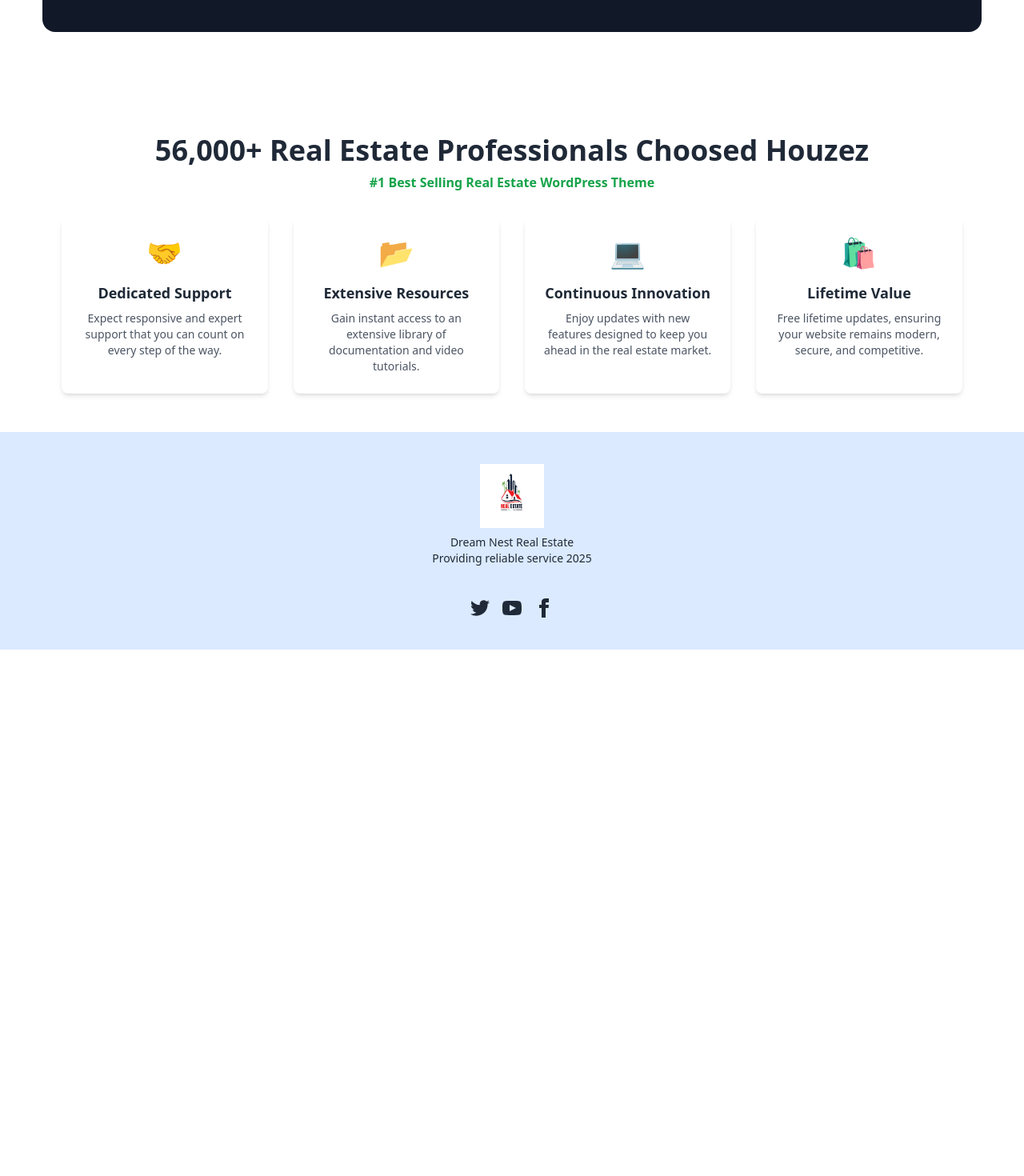
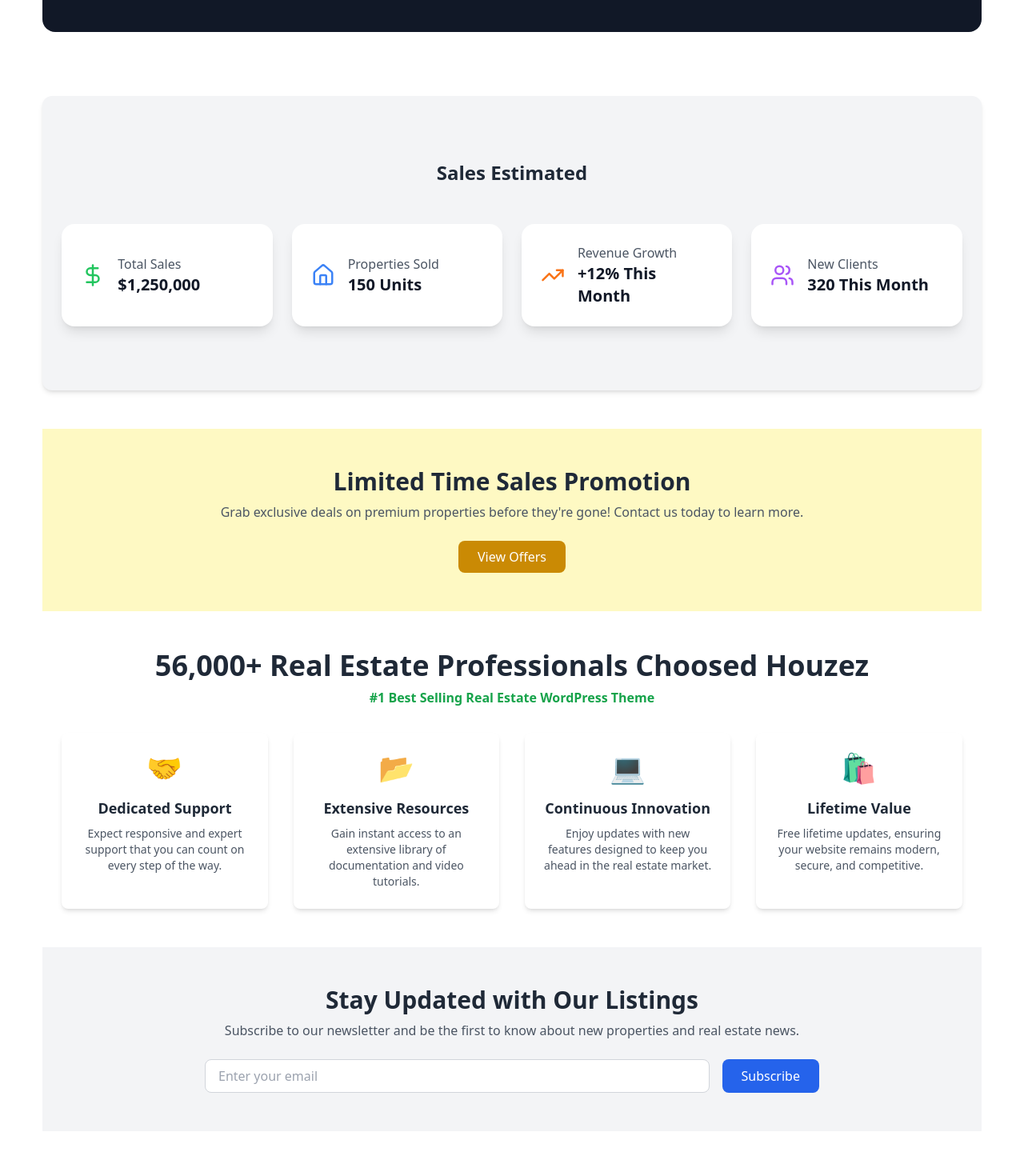
Before and after one commit to nure-alam-riyal/Real-State-Management-Client-Side, a React (Vite) app: page / in a window 1280 px wide. Shown: the part 2620-4090 px from the top of the page at 80% size. Before the commit the page ends 3432 px from the top, so only its background shows below. Built offline with nearby package versions, Linux system fonts and the light colour scheme; no server answers; sample sign-in values are in the browser's storage.

Commit message:
home page same section added

```diff
--- a/package.json
+++ b/package.json
@@ -17,9 +17,11 @@
     "axios": "^1.7.9",
     "date-fns": "^4.1.0",
     "firebase": "^11.1.0",
+    "framer-motion": "^12.4.4",
     "helmet": "^8.0.0",
     "localforage": "^1.10.0",
     "lottie-react": "^2.4.0",
+    "lucide-react": "^0.475.0",
     "match-sorter": "^8.0.0",
     "react": "^18.3.1",
     "react-dom": "^18.3.1",
--- /dev/null
+++ b/src/Components/HomeComponents/Newsletter.jsx
@@ -0,0 +1,35 @@
+
+
+const Newsletter = () => {
+    return (
+        <div className="mb-20">
+
+
+    <section className="bg-gray-100 py-12 px-6 md:px-12 lg:px-24">
+      <div className="max-w-3xl mx-auto text-center">
+        <h2 className="text-3xl font-bold text-gray-800">Stay Updated with Our Listings</h2>
+        <p className="text-gray-600 mt-2">
+          Subscribe to our newsletter and be the first to know about new properties and real estate news.
+        </p>
+        <form className="mt-6 flex flex-col md:flex-row gap-4">
+          <input
+            type="email"
+            placeholder="Enter your email"
+            className="w-full px-4 py-2 border border-gray-300 rounded-lg focus:outline-none focus:ring-2 focus:ring-blue-500"
+          />
+          <button
+            type="submit"
+            className="bg-blue-600 text-white px-6 py-2 rounded-lg hover:bg-blue-700 transition"
+          >
+            Subscribe
+          </button>
+        </form>
+      </div>
+    </section>
+
+
+        </div>
+    );
+};
+
+export default Newsletter;
--- /dev/null
+++ b/src/Components/HomeComponents/SalesEstimated.jsx
@@ -0,0 +1,57 @@
+
+import { DollarSign, TrendingUp, Home, Users } from "lucide-react";
+import { motion } from "framer-motion";
+
+const salesData = [
+  {
+    id: 1,
+    title: "Total Sales",
+    amount: "$1,250,000",
+    icon: <DollarSign className="text-green-500" size={30} />,
+  },
+  {
+    id: 2,
+    title: "Properties Sold",
+    amount: "150 Units",
+    icon: <Home className="text-blue-500" size={30} />,
+  },
+  {
+    id: 3,
+    title: "Revenue Growth",
+    amount: "+12% This Month",
+    icon: <TrendingUp className="text-orange-500" size={30} />,
+  },
+  {
+    id: 4,
+    title: "New Clients",
+    amount: "320 This Month",
+    icon: <Users className="text-purple-500" size={30} />,
+  },
+];
+
+export default function SalesEstimated() {
+  return (
+    <div className="p-6 bg-gray-100 py-20 rounded-xl shadow-md w-full  mx-auto">
+      <h2 className="text-2xl  font-semibold text-gray-800 mb-12 text-center">
+        Sales Estimated
+      </h2>
+      <div className="grid grid-cols-1 sm:grid-cols-2 lg:grid-cols-4 gap-6">
+        {salesData.map((data) => (
+          <motion.div
+            key={data.id}
+            whileHover={{ scale: 1.05 }}
+            className="flex justify-center"
+          >
+            <div className="w-full max-w-sm p-6 flex items-center gap-4 bg-white rounded-2xl shadow-lg">
+              {data.icon}
+              <div className="p-0">
+                <p className="text-gray-600">{data.title}</p>
+                <h3 className="text-xl font-bold text-gray-900">{data.amount}</h3>
+              </div>
+            </div>
+          </motion.div>
+        ))}
+      </div>
+    </div>
+  );
+}
--- /dev/null
+++ b/src/Components/HomeComponents/SalesPromotion.jsx
@@ -0,0 +1,20 @@
+import { Link } from "react-router-dom";
+
+
+const SalesPromotion = () => {
+    return (
+        <section className="bg-yellow-100 py-12 px-6 md:px-12 lg:px-24 mt-12">
+        <div className="max-w-3xl mx-auto text-center">
+          <h2 className="text-3xl font-bold text-gray-800">Limited Time Sales Promotion</h2>
+          <p className="text-gray-600 mt-2">
+            Grab exclusive deals on premium properties before they're gone! Contact us today to learn more.
+          </p>
+         <Link to='/allProperties'> <button className="mt-6 bg-yellow-600 text-white px-6 py-2 rounded-lg hover:bg-yellow-700 transition">
+            View Offers
+          </button></Link>
+        </div>
+      </section>
+    );
+};
+
+export default SalesPromotion;
--- a/src/Components/Shared/Navbar.jsx
+++ b/src/Components/Shared/Navbar.jsx
@@ -49,7 +49,9 @@
     {
       key: '2',
       label: (
+       user&&(
         <div><NavLink to={'/dashboard'}>DashBoard</NavLink></div>
+       )
       ),
 
 
--- a/src/Pages/DashBoard/MakeAnOffer.jsx
+++ b/src/Pages/DashBoard/MakeAnOffer.jsx
@@ -13,6 +13,7 @@
 
     const {id}=useParams()
     const {user}=useAuth()
+    const [able,setAble]=useState(false)
     const axiosPrivate=usePrivetAxios()
     const { data: property = {}, isLoading } = useQuery({
         queryKey: [id,'oneproperty'],
@@ -28,16 +29,19 @@
     //console.log(property)
     if(isLoading) {return <LoadingSpin></LoadingSpin>}
 
-   if(maxPrice<offerRange)
-   {
-    setOfferRange(maxPrice)
-    //   setOfferRange2('out of range')
-   }
-   else if(minPrice>offerRange)
-   {
-    setOfferRange(minPrice)
-    //  setOfferRange2('out of range')
-   }
+//    if(maxPrice<offerRange)
+//    {
+//     setOfferRange(maxPrice)
+//     //   setOfferRange2('out of range')
+//    }
+//     if(minPrice>offerRange)
+//    {
+//     setAble(false)
+//     //  setOfferRange2('out of range')
+//    }
+//    else{
+//     setAble(true)
+//    }
 
 
 
@@ -48,9 +52,9 @@
                 const data= Object.fromEntries(formdata.entries())
               const  { offerprice, ...newdata}=data
               const offerRange1=parseFloat(offerprice)
-              if(offerRange1>maxPrice || offerRange1<minPrice){
-                return toast.error('out of range')
-              }
+            //   if(offerRange1>maxPrice || offerRange1<minPrice){
+            //     return toast.error('out of range')
+            //   }
              const info={
                 ...newdata,
                 offerRange:offerRange1,
@@ -156,7 +160,7 @@
                         <textarea name="description" id="" cols={3}  rows="3" required className="w-full border rounded-2xl p-3" placeholder="Describe the property"></textarea>
                     </div> */}
                     <div className="form-control mt-6">
-                        <button className="btn btn-primary">Offer Now</button>
+                        <button disabled={`${able}`} className="btn btn-primary">Offer Now</button>
                     </div>
                 </form>
             </div>
--- a/src/Pages/Home.jsx
+++ b/src/Pages/Home.jsx
@@ -1,7 +1,10 @@
 import Advertisment from "../Components/HomeComponents/Advertisment";
 import LatestedReviews from "../Components/HomeComponents/LatestedReviews";
 import LunchNEST from "../Components/HomeComponents/LunchNEST";
+import Newsletter from "../Components/HomeComponents/Newsletter";
 import ProfesionnalChose from "../Components/HomeComponents/ProfesionnalChose";
+import SalesEstimated from "../Components/HomeComponents/SalesEstimated";
+import SalesPromotion from "../Components/HomeComponents/SalesPromotion";
 import Slider from "../Components/HomeComponents/Slider";
 import SectionTitle from "../Components/Shared/SectionTitle";
 import {Helmet} from "react-helmet";
@@ -32,8 +35,15 @@
                 <LunchNEST></LunchNEST>
             </section>
             <section>
+                <SalesEstimated></SalesEstimated>
+            </section>
+            <section>
+                <SalesPromotion></SalesPromotion>
+            </section>
+            <section>
                 <ProfesionnalChose></ProfesionnalChose>
             </section>
+            <Newsletter></Newsletter>
 
         </div>
     );
```
Also changed, not shown: 2 other files (tests, documents, lock files or other folders).
